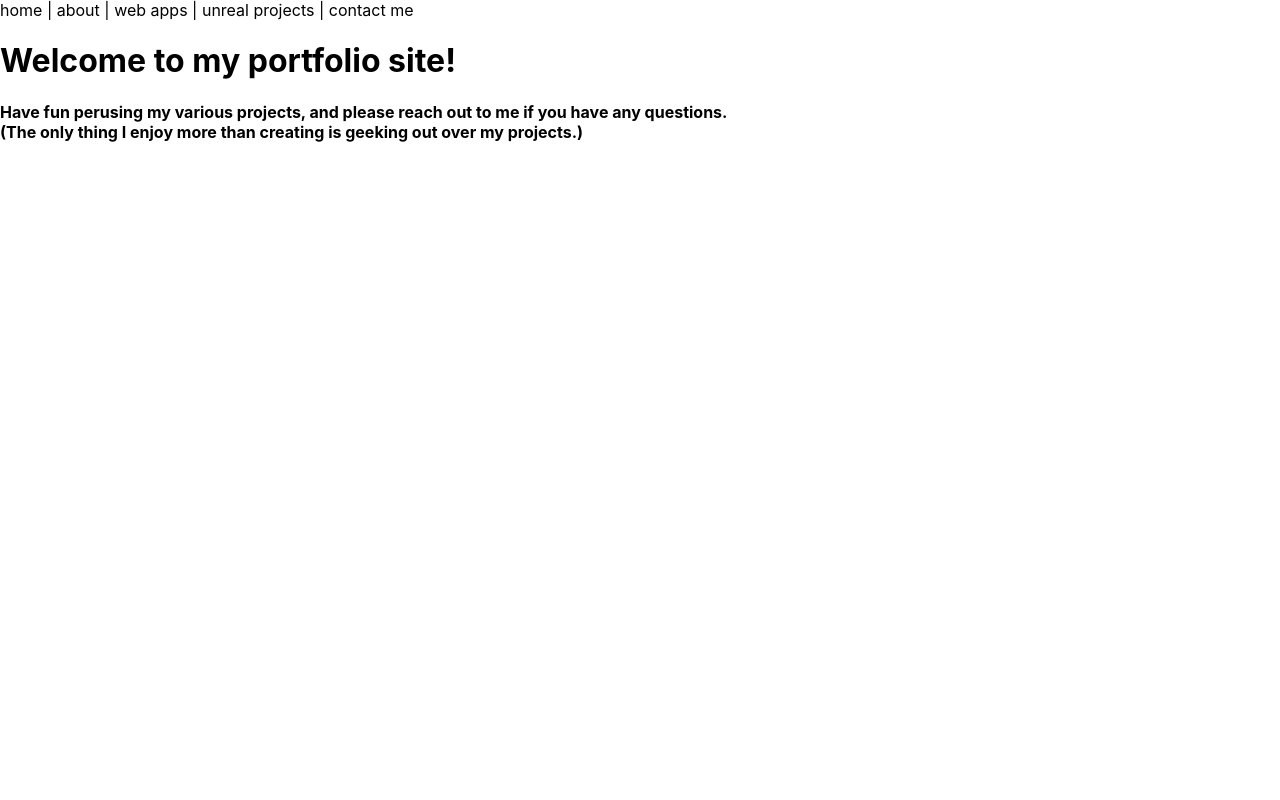
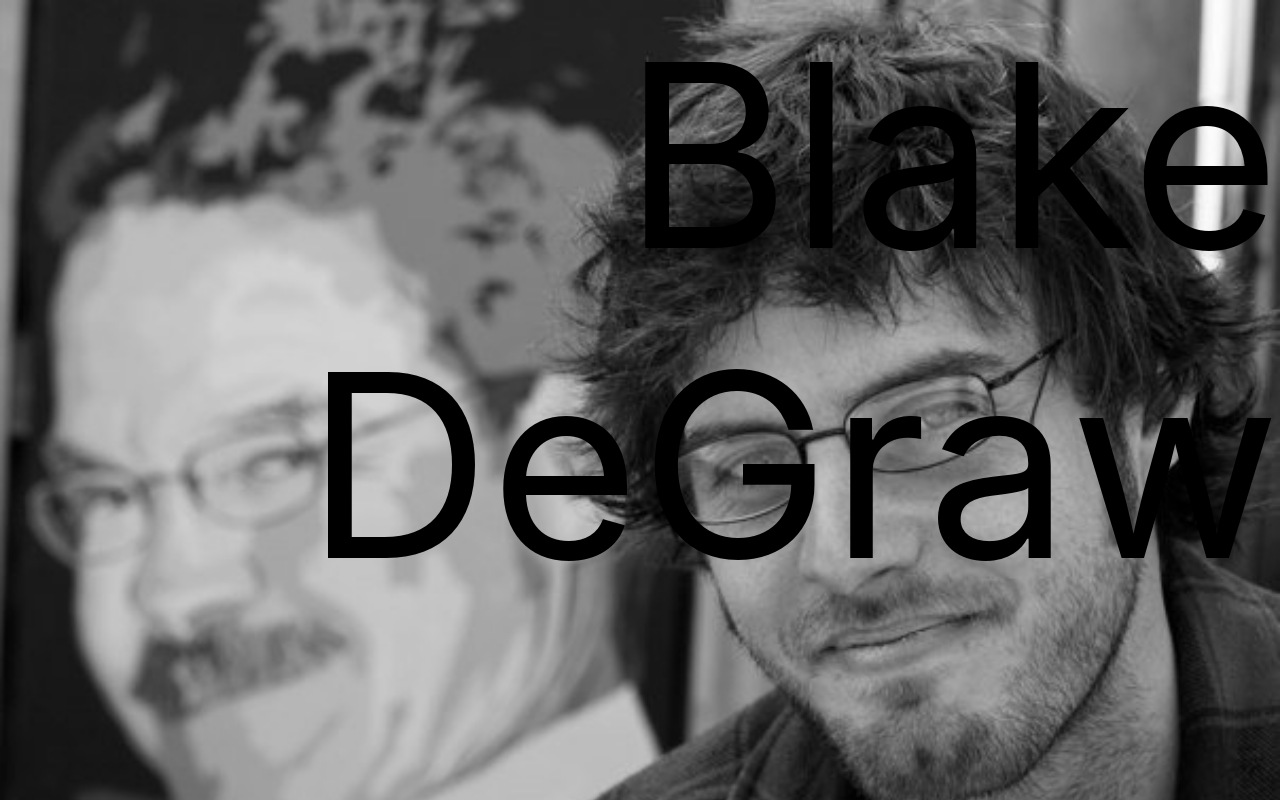
Before and after one commit to Blake-D/Blake-DeGraw-portfolio, a Next.js app: page / in a window 1280 px wide. Shown: the top 800 px of the page. Built offline with nearby package versions, Linux system fonts and the light colour scheme.

Commit message:
end of class push

```diff
--- a/pages/about.js
+++ b/pages/about.js
@@ -5,7 +5,7 @@ export default function About() {
     return (
       <div>
         <Head>
-          <title>Blake DeGraw's Portfolio</title>
+          <title>About | Blake DeGraw</title>
         </Head>
         <>
             <Link href="/"><a>home</a></Link>{' | '}
@@ -16,10 +16,10 @@ export default function About() {
         </>
         <h1>A jack of all trades.</h1>
         <p>
-            I am a full-stack web developer with skills in Javascript, CSS, HTML, Python, React, Flask, Express.js, Node.js, Next.js, PostgreSQL, and MongoDB. I also have a passion for making video games using the Unreal Engine 4, and will be releasing several independently-developed games over the next couple of years on various platforms.
+            I am a full-stack web developer with skills in Javascript, CSS, HTML, Python, Blueprints, Max/MSP, React, Flask, Express.js, Node.js, Next.js, PostgreSQL, and MongoDB. I also have a passion for making video games using the Unreal Engine 4, and will be releasing several independently-developed games over the next couple of years on various platforms.
             <br></br>
             <br></br>
-            In addition to my pursuits in web and game development, I am also an accomplished audio engineer, sound designer, composer, and music producer. I am the director of a Seattle-based chamber orchestra that experiments with technological methods of conduction.
+            In addition to my pursuits in web and game development, I am also an accomplished composer, music producer, sound designer, audio engineer, and sound installation artist. I am the director of a Seattle-based chamber orchestra that experiments with technological methods of group conduction.
         </p>
       </div>
     )
--- a/pages/bioplunge.js
+++ b/pages/bioplunge.js
@@ -6,7 +6,7 @@ export default function BioPlunge() {
     return (
         <div>
             <Head>
-                <title>Blake DeGraw's Portfolio</title>
+                <title>Games | Blake DeGraw</title>
             </Head>
             <>
                 <Link href="/"><a>home</a></Link>{' | '}
--- a/pages/contact.js
+++ b/pages/contact.js
@@ -5,7 +5,7 @@ export default function Contact() {
     return (
       <div>
         <Head>
-          <title>Blake DeGraw's Portfolio</title>
+          <title>Contact | Blake DeGraw</title>
         </Head>
         <>
             <Link href="/"><a>home</a></Link>{' | '}
--- a/pages/cygnus.js
+++ b/pages/cygnus.js
@@ -6,7 +6,7 @@ export default function Cygnus() {
     return (
         <div>
             <Head>
-                <title>Blake DeGraw's Portfolio</title>
+                <title>Apps | Blake DeGraw</title>
             </Head>
             <>
                 <Link href="/"><a>home</a></Link>{' | '}
--- a/pages/escape.js
+++ b/pages/escape.js
@@ -6,7 +6,7 @@ export default function Escape() {
     return (
         <div>
             <Head>
-                <title>Blake DeGraw's Portfolio</title>
+                <title>Games | Blake DeGraw</title>
             </Head>
             <>
                 <Link href="/"><a>home</a></Link>{' | '}
--- a/pages/fleet.js
+++ b/pages/fleet.js
@@ -6,7 +6,7 @@ export default function FleetAttack() {
     return (
         <div>
             <Head>
-                <title>Blake DeGraw's Portfolio</title>
+                <title>Apps | Blake DeGraw</title>
             </Head>
             <>
                 <Link href="/"><a>home</a></Link>{' | '}
@@ -20,7 +20,9 @@ export default function FleetAttack() {
             <Link href="https://round2-deployment.herokuapp.com/"><a target="_blank">Click here to launch app</a></Link><br></br>
             <Link href="https://github.com/Blake-D/Fleet-Attack"><a target="_blank">Click here to visit the Github repo</a></Link>
             <p>
-
+                <b>Star Wars: Fleet Attack</b> is a browser game coded in Express.js. The user assembles a fleet of five ships to pit against an imperial fleet in battle.
+                <br></br><br></br>
+                <em>Fleet Attack</em> was a student project I coded while at General Assembly. The project's requirements were to create a full-stack app that made an API call and passed the fetched data through various routes. I wanted to do something with the API data rather than simply rendering it in lists in a watered-down social media app, so I instead used the data to populate vehicle stats in a browser game.
             </p>
         </div>
     )
--- a/pages/games.js
+++ b/pages/games.js
@@ -5,7 +5,7 @@ export default function Games() {
     return (
       <div>
         <Head>
-          <title>Blake DeGraw's Portfolio</title>
+          <title>Games | Blake DeGraw</title>
         </Head>
         <>
             <Link href="/"><a>home</a></Link>{' | '}
--- a/pages/index.js
+++ b/pages/index.js
@@ -3,9 +3,10 @@ import Link from 'next/link'
 
 export default function Home() {
   return (
-    <div>
+    <div className="page-container-home">
+      <p className="title-text">Blake DeGraw</p>
       <Head>
-        <title>Blake DeGraw's Portfolio</title>
+        <title>Home | Blake DeGraw</title>
       </Head>
         <>
           <Link href="/"><a>home</a></Link>{' | '}
@@ -14,7 +15,7 @@ export default function Home() {
           <Link href="/games"><a>unreal projects</a></Link>{' | '}
           <Link href="/contact"><a>contact me</a></Link>
         </>
-      <h1>Welcome to my portfolio site!</h1>
+        {/* <p className="title-text">Blake DeGraw</p> */}
         <h4>
           Have fun perusing my various projects, and please reach out to me if you have any questions.<br/>
           (The only thing I enjoy more than creating is geeking out over my projects.)
--- a/pages/prodrome.js
+++ b/pages/prodrome.js
@@ -6,7 +6,7 @@ export default function Prodrome() {
     return (
         <div>
             <Head>
-                <title>Blake DeGraw's Portfolio</title>
+                <title>Games | Blake DeGraw</title>
             </Head>
             <>
                 <Link href="/"><a>home</a></Link>{' | '}
--- a/pages/rickipedia.js
+++ b/pages/rickipedia.js
@@ -6,7 +6,7 @@ export default function Rickipedia() {
     return (
         <div>
             <Head>
-                <title>Blake DeGraw's Portfolio</title>
+                <title>Apps | Blake DeGraw</title>
             </Head>
             <>
                 <Link href="/"><a>home</a></Link>{' | '}
--- a/pages/webapps.js
+++ b/pages/webapps.js
@@ -5,7 +5,7 @@ export default function WebApps() {
     return (
       <div>
         <Head>
-          <title>Blake DeGraw's Portfolio</title>
+          <title>Apps | Blake DeGraw</title>
         </Head>
         <>
             <Link href="/"><a>home</a></Link>{' | '}
--- a/styles/globals.css
+++ b/styles/globals.css
@@ -1,4 +1,8 @@
-html,
+html {
+  background-image: url("/mural.jpg");
+  background-repeat: no-repeat;
+  background-size: cover;
+}
 body {
   padding: 0;
   margin: 0;
@@ -14,3 +18,9 @@ a {
 * {
   box-sizing: border-box;
 }
+
+.title-text{
+  font-size: 20vw;
+  text-align: right;
+  margin-top: 0;
+}
```
Also changed, not shown: public/mural.jpg (added). Lines whose indentation alone changed are shown as unchanged.
